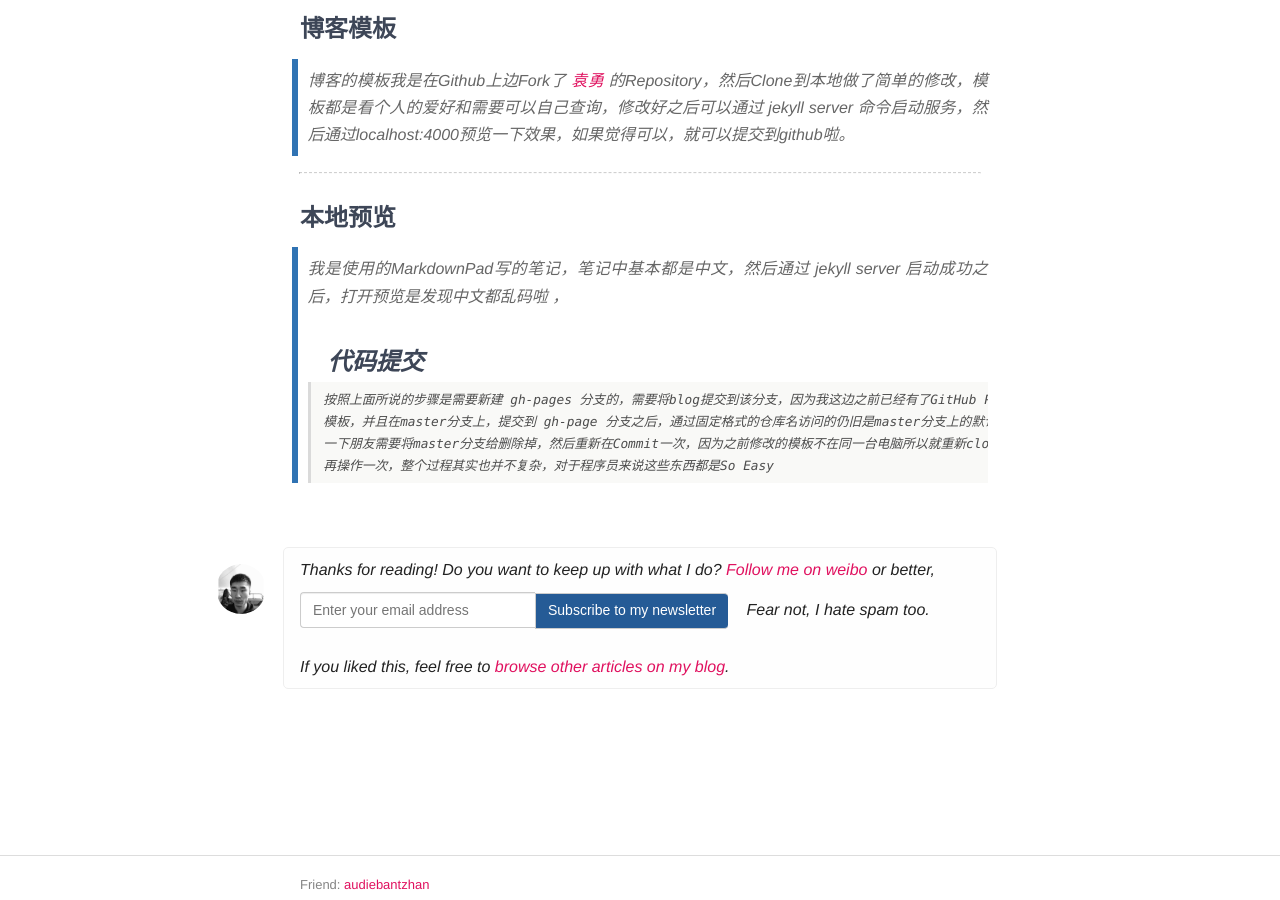
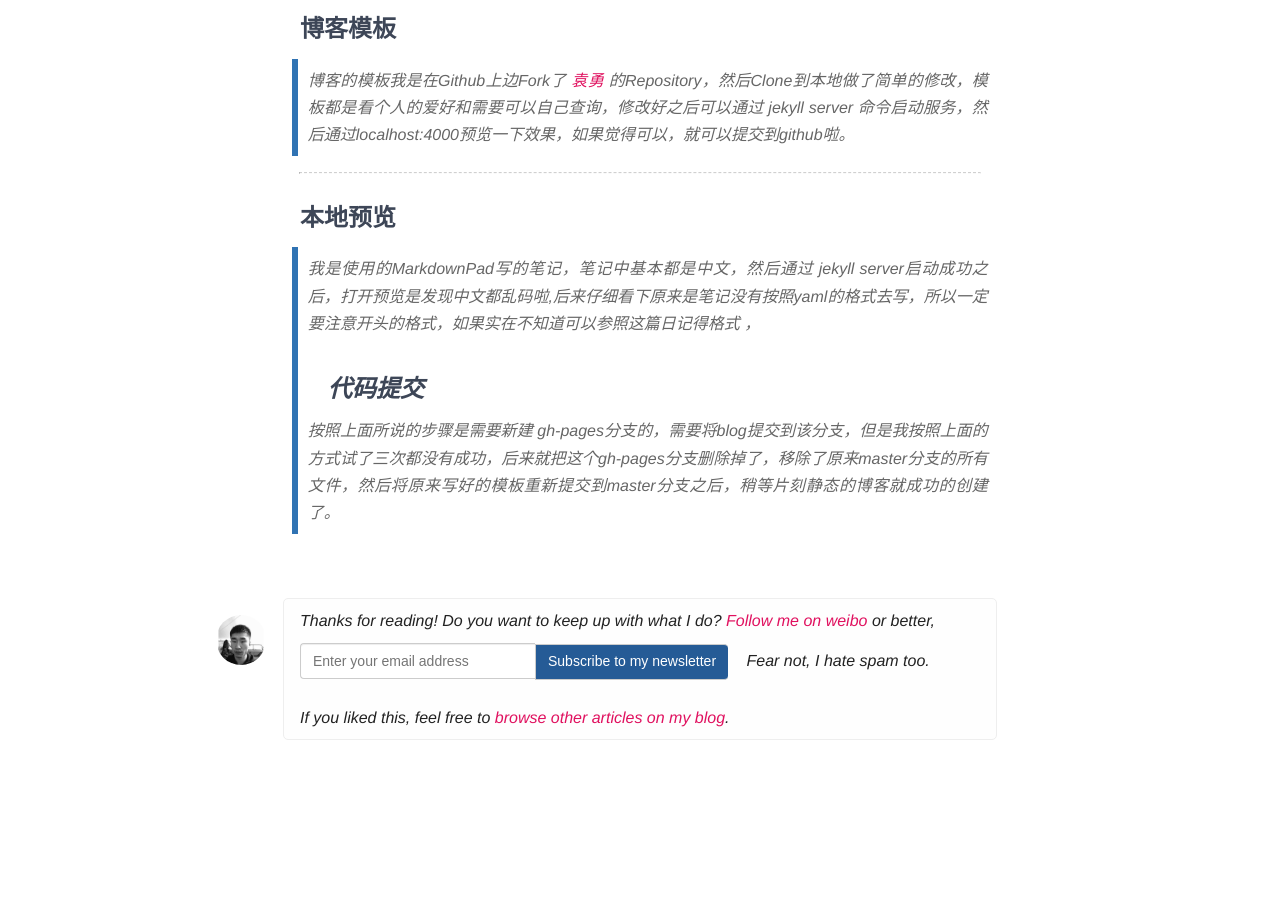
Before and after one commit to code4a/hi-github.github.io, a Jekyll site: the page built from _posts/2015-03-16-Used-jekyll_wirite-blog.md, in a window 1280 px wide and 900 px high, scrolled down 456 px. Built offline with Jekyll 4.4.1, drawn with Linux system fonts in a browser that asks for light colours; Markdown is read by kramdown in place of the engine named in the settings.

Commit message:
Update 2015-03-16-Used-jekyll_wirite-blog.md
update blog

```diff
--- a/_posts/2015-03-16-Used-jekyll_wirite-blog.md
+++ b/_posts/2015-03-16-Used-jekyll_wirite-blog.md
@@ -16,10 +16,7 @@ categories: [Jekyll]
 ---
 
 ## 本地预览
-> 我是使用的MarkdownPad写的笔记，笔记中基本都是中文，然后通过 jekyll server 启动成功之后，打开预览是发现中文都乱码啦
+> 我是使用的MarkdownPad写的笔记，笔记中基本都是中文，然后通过 jekyll server启动成功之后，打开预览是发现中文都乱码啦,后来仔细看下原来是笔记没有按照yaml的格式去写，所以一定要注意开头的格式，如果实在不知道可以参照这篇日记得格式
 ，
 ## 代码提交
-	按照上面所说的步骤是需要新建 gh-pages 分支的，需要将blog提交到该分支，因为我这边之前已经有了GitHub Pages默认创建的一个
-	模板，并且在master分支上，提交到 gh-page 分支之后，通过固定格式的仓库名访问的仍旧是master分支上的默认模板，然后就问了
-	一下朋友需要将master分支给删除掉，然后重新在Commit一次，因为之前修改的模板不在同一台电脑所以就重新clone了一遍，然后重新
-	再操作一次，整个过程其实也并不复杂，对于程序员来说这些东西都是So Easy
+>按照上面所说的步骤是需要新建 gh-pages分支的，需要将blog提交到该分支，但是我按照上面的方式试了三次都没有成功，后来就把这个gh-pages分支删除掉了，移除了原来master分支的所有文件，然后将原来写好的模板重新提交到master分支之后，稍等片刻静态的博客就成功的创建了。
```
